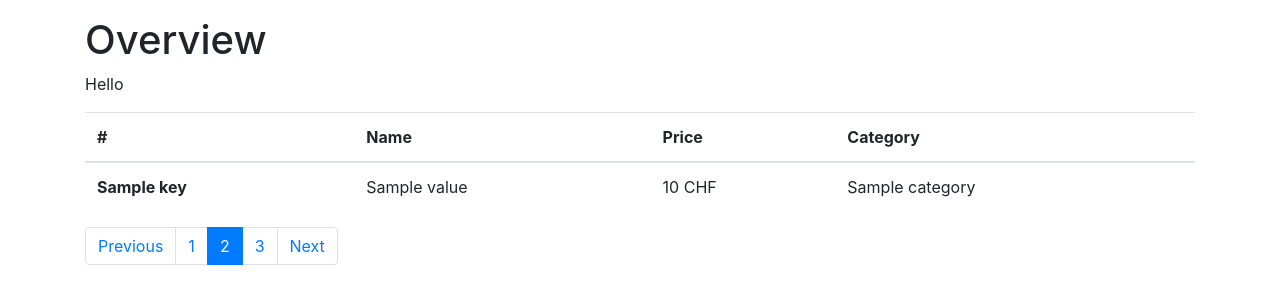
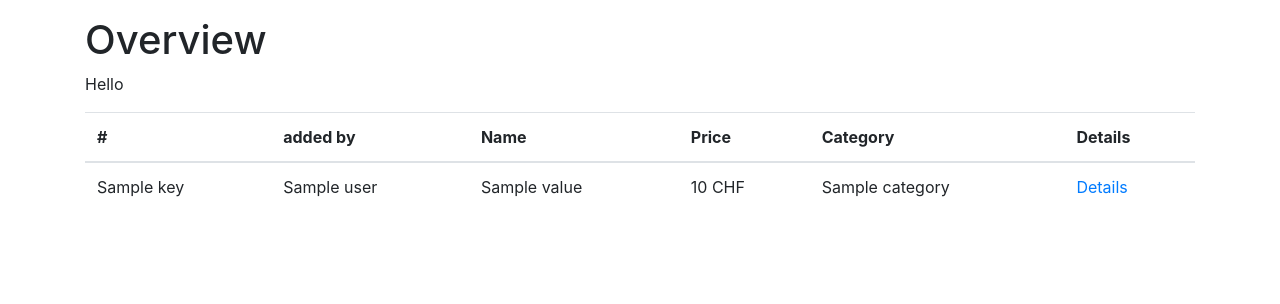
Before and after one commit to nineey/fhgr_prog2, a Flask app: template templates/index.html in a window 1280 px wide. Shown: the part 56-360 px from the top of the page. Run offline with Flask 2, Linux system fonts and the light colour scheme; the template is opened without the code that fills it: most values are stand-ins (such as "Sample title", 1, 10 or a date in 2020); some libraries are stand-ins or nearby versions.

Commit message:
fix ID_handler + implement detail page

```diff
--- a/app.py
+++ b/app.py
@@ -2,8 +2,8 @@
 from flask import render_template
 from flask import request
 from flask import flash
-from flask import session, redirect, url_for
-from werkzeug.security import check_password_hash
+from flask_paginate import Pagination, get_page_args
+from flask import redirect, url_for
 
 from libs import auth_handler
 from libs.auth_handler import check_login, login_required, load_users, save_users
@@ -14,12 +14,6 @@
 app.config["SECRET_KEY"] = "ThisIsMyVerySecretKey"
 
 
-@app.route("/")
-@login_required
-def index():
-    return render_template("index.html", deals=load_data(), user=session["USERNAME"])
-
-
 @app.route('/login', methods=["GET", "POST"])
 def login():
     if request.method == "POST":
@@ -28,6 +22,19 @@
         if check_login(username, password) is True:
             return redirect(url_for('index'))
     return render_template("login.html")
+
+
+@app.route("/")
+@login_required
+def index():
+    return render_template("index.html", deals=load_data(), user=session["USERNAME"])
+
+
+@app.route("/pdp/<id>")
+@login_required
+def show_deal(id):
+    deals = load_data()
+    return render_template("detailpage.html", deal=deals[id])
 
 
 @app.route("/logout")
--- a/templates/index.html
+++ b/templates/index.html
@@ -10,35 +10,35 @@
 <h1>Overview</h1>
     <p>Hello {{ user }}</p>
 
+
       <table id="overview_table" class="table table-hover">
   <thead>
     <tr>
       <th scope="col">#</th>
+        <th scope="col">added by</th>
       <th scope="col">Name</th>
       <th scope="col">Price</th>
       <th scope="col">Category</th>
+        <th scope="col">Details</th>
     </tr>
   </thead>
 
    {% for key, value in deals.items() %}
   <tbody>
     <tr>
-      <th scope="row">{{ key }}</th>
+
+      <td>{{ key }}</td>
+        <td>{{ value["user"] }}</td>
       <td>{{ value["name"] }}</td>
       <td>{{ value["price"] }} CHF</td>
       <td>{{ value["category"] }}</td>
+       <td><a href="{{ url_for("show_deal", id=key) }}">Details</a></td>
+
+    </tr>
   </tbody>
     {% endfor %}
 </table>
 
-    <ul class="pagination">
-  <li class="page-item"><a class="page-link" href="#">Previous</a></li>
-  <li class="page-item"><a class="page-link" href="#">1</a></li>
-  <li class="page-item active"><a class="page-link" href="#">2</a></li>
-  <li class="page-item"><a class="page-link" href="#">3</a></li>
-  <li class="page-item"><a class="page-link" href="#">Next</a></li>
-</ul>
-
 
     <!-- end content -->
 {% endblock %}
--- a/templates/new_entry.html
+++ b/templates/new_entry.html
@@ -33,9 +33,7 @@
 
                 </div>
             </div>
-        <div class="col-6 mt-4">
-            <input type="file" name="img_upload">
-        </div>
+
         </div>
 
 
```
Also changed, not shown: libs/data_handler.py (+5 -4 lines), templates/detailpage.html (added, +15 -0 lines), templates/users.html (+36 -36 lines).
